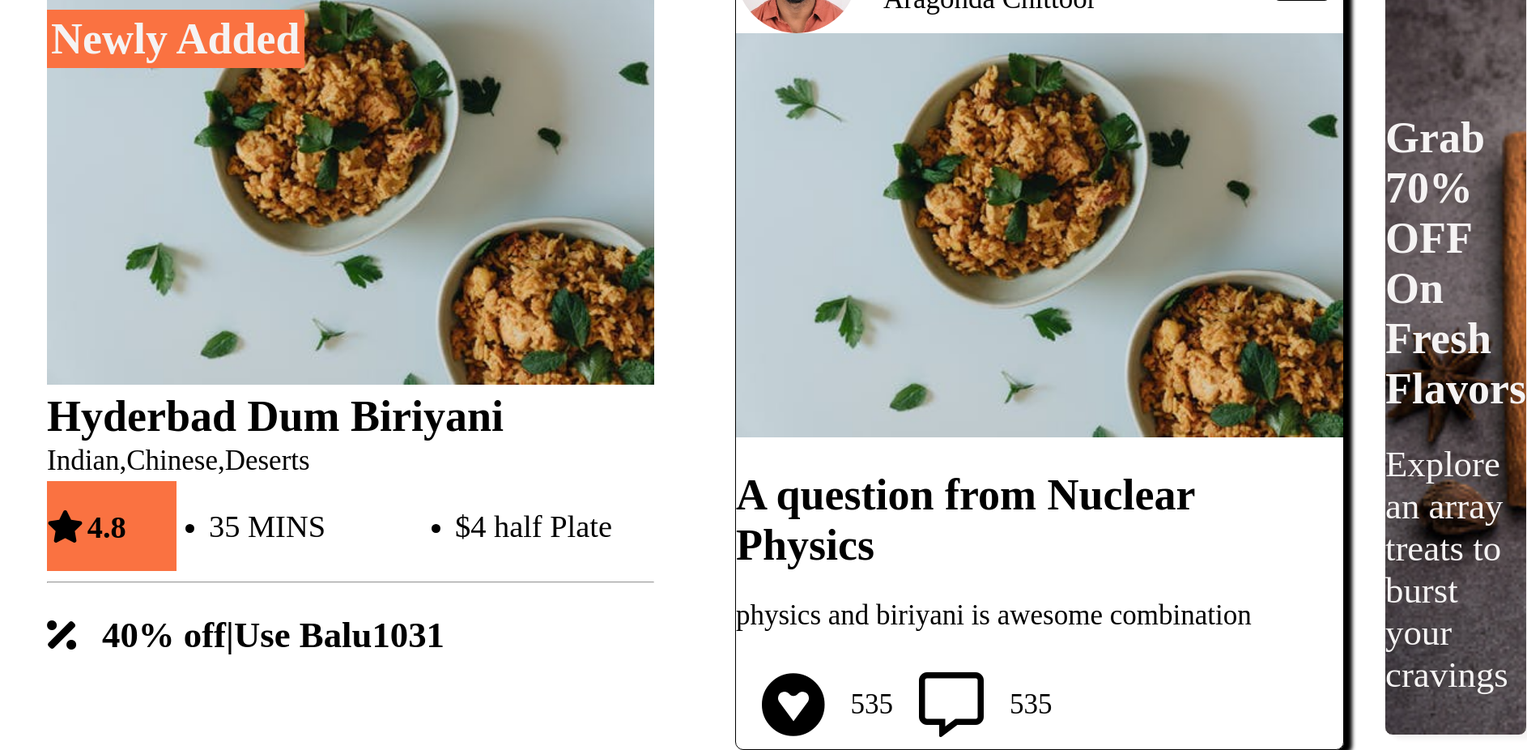
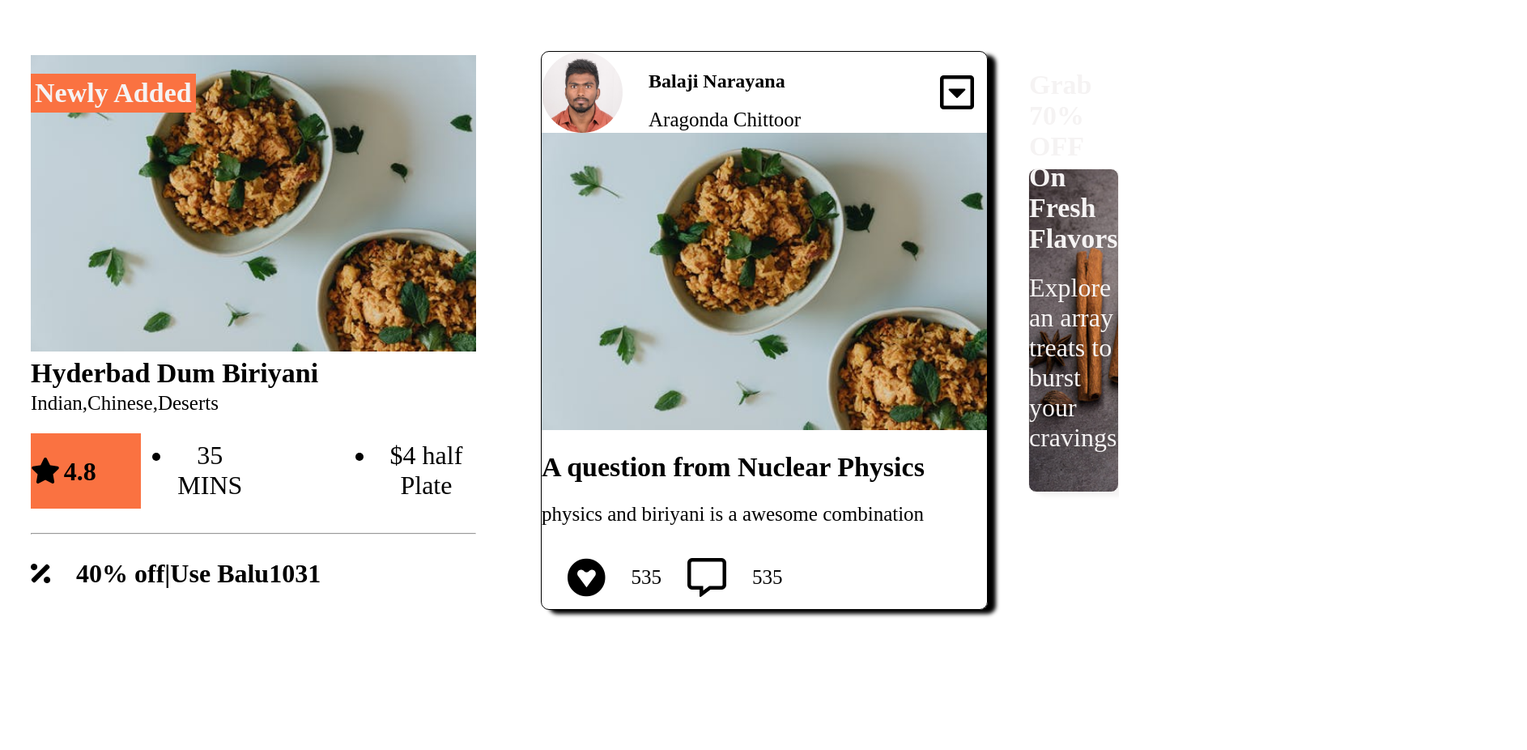
Before and after one commit to BALAJI141031/cards, a website: page index.html in a window 1280 px wide. Shown: the whole page at 81% size, 1886 px wide, since content can reach past the window. After the commit the page ends 816 px from the top, so only its background shows below. Drawn offline with Linux system fonts and the light colour scheme.

Commit message:
refactor:font size changed

```diff
--- a/css/utilis/containers.css
+++ b/css/utilis/containers.css
@@ -1,5 +1,14 @@
 .socialMediaCon {
-  width: 800px;
+  width: 600px;
   margin: 50px;
   /* height: 800px; */
 }
+.socialMediaCon:hover {
+  background-color: rgb(236, 236, 236);
+  cursor: pointer;
+}
+
+.container:hover {
+  background-color: rgb(236, 236, 236);
+  cursor: pointer;
+}
--- a/css/utilis/flexes.css
+++ b/css/utilis/flexes.css
@@ -31,11 +31,3 @@
 .centerContent {
   align-content: center;
 }
-
-.allCenter {
-  height: 100vh;
-  display: flex;
-  /* flex-direction: column; */
-  align-items: center;
-  justify-content: space-around;
-}
--- a/css/utilis/font-sizes.css
+++ b/css/utilis/font-sizes.css
@@ -1,28 +1,28 @@
 h1 {
-  font-size: 54px;
+  font-size: 34px;
 }
 p {
-  font-size: 35px;
+  font-size: 25px;
 }
 
 .ratingIcon {
-  font-size: 2.5rem;
+  font-size: 2rem;
 }
 .rating-text {
-  font-size: 2.4rem;
+  font-size: 2rem;
 }
 .ratingContainer {
   width: 10rem;
 }
 
 .offerIcon {
-  font-size: 3rem;
+  font-size: 2rem;
 }
 
 .offerText {
-  font-size: 2.8rem;
+  font-size: 2rem;
 }
 
 .profileIcon {
-  font-size: 5rem;
+  font-size: 3rem;
 }
--- a/css/utilis/imageSizing.css
+++ b/css/utilis/imageSizing.css
@@ -1,11 +1,11 @@
 .commonImg {
-  size: 750px;
-  width: 750px;
+  size: 550px;
+  width: 550px;
 }
 
 .container {
-  width: 750px;
-  margin: 50px;
+  width: 550px;
+  margin: 30px;
 }
 
 .profile {
@@ -13,14 +13,14 @@
 }
 
 .profileSize {
-  width: 150px;
-  height: 150px;
+  width: 100px;
+  height: 100px;
 }
 
 .textOverlay {
   background: url(../../images/overlay.jpg);
   background-size: cover;
-  height: 1000px;
-  width: 1000px;
+  height: 400px;
+  width: 400px;
   /* background-repeat: no-repeat; */
 }
--- a/index.html
+++ b/index.html
@@ -55,7 +55,7 @@
         <div>
           <img src="./images/pic1.jpg" class="commonImg" />
           <h1>A question from Nuclear Physics</h1>
-          <p>physics and biriyani is awesome combination</p>
+          <p>physics and biriyani is a awesome combination</p>
         </div>
         <div class="flexRate">
           <div class="profileIcon flexRate">
--- a/style.css
+++ b/style.css
@@ -19,3 +19,11 @@ li {
 .overlayColor {
   color: var(--textColor);
 }
+
+.allCenter {
+  height: 100vh;
+  display: flex;
+  /* flex-direction: column; */
+  align-items: center;
+  justify-content: space-around;
+}
```
